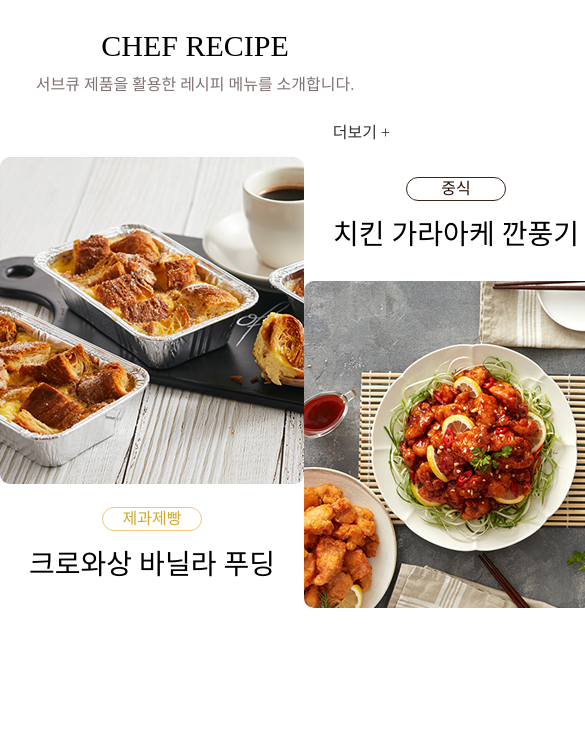
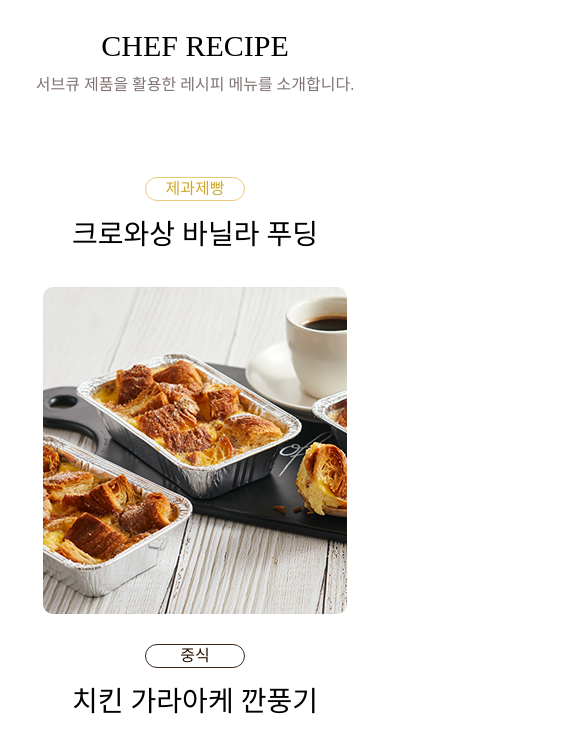
Before and after one commit to sch1527/serveQ, a plain HTML site: page index.html in a window 390 px wide. Shown: the part 2734-3489 px from the top of the page, 585 px wide, since content can reach past the window. Before the commit the page ends 3395 px from the top, so only its background shows below. Drawn offline with nearby package versions, Linux system fonts and the light colour scheme; a web font is replaced by a local one.

Commit message:
Add files via upload

```diff
--- a/common.css
+++ b/common.css
@@ -690,4 +690,27 @@ header .sub li:hover a {
         background-color: transparent;
         color: transparent;
     }
+    .sec4 .inner > a {
+        display: none;
+    }
+    .sec4 .recipe {
+        flex-direction: column;
+    }
+    .sec4 .recipe .recipe_menu {
+        display: flex;
+        flex-direction: column;
+    }
+    .sec4 .recipe .recipe_menu img {
+        display: flex;
+        margin: 10px auto;
+    }
+    .sec4 .recipe li:nth-of-type(odd) .recipe_menu img{
+        order: 1;
+    }
+    .sec4 .recipe li:nth-of-type(odd) .recipe_menu p {
+        padding-bottom: 28px;
+    }
+    .sec4 .recipe li:nth-of-type(odd) .hover_box {
+        top: 27%;
+    }
 }
```
